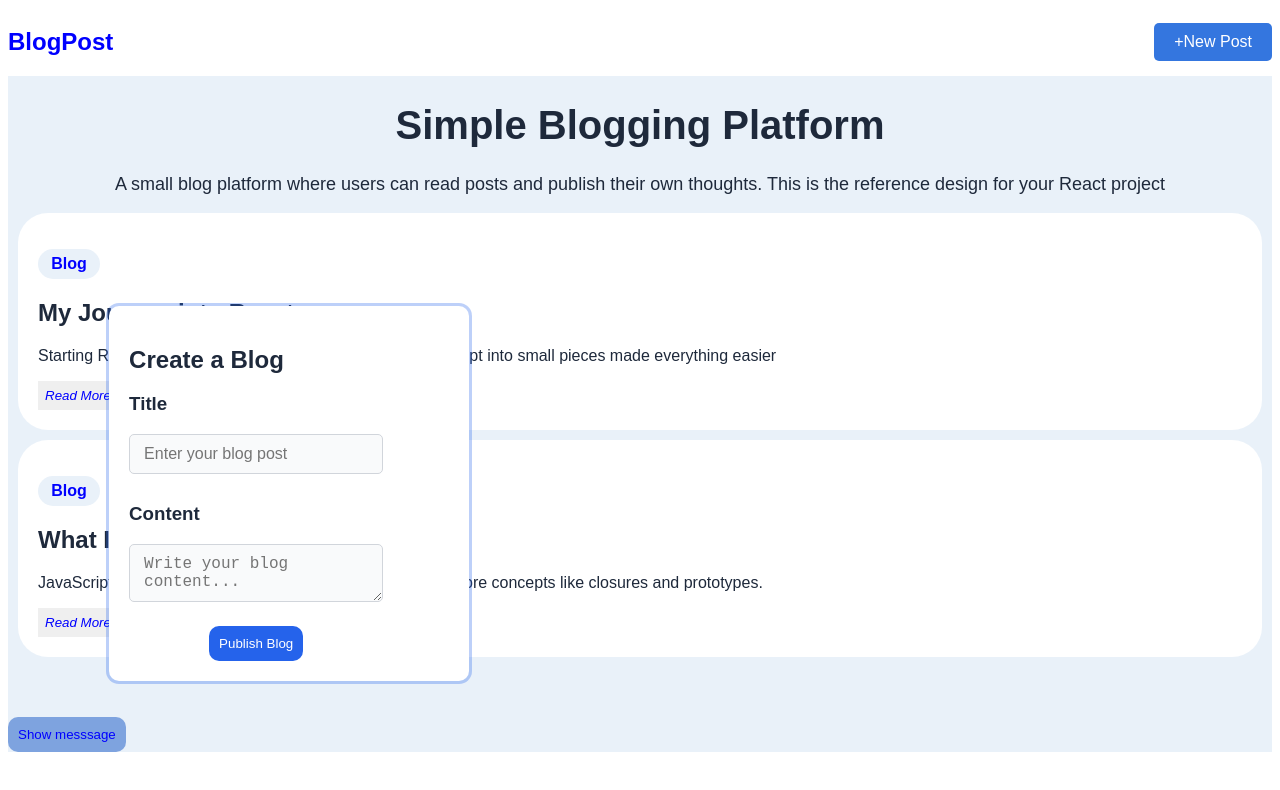
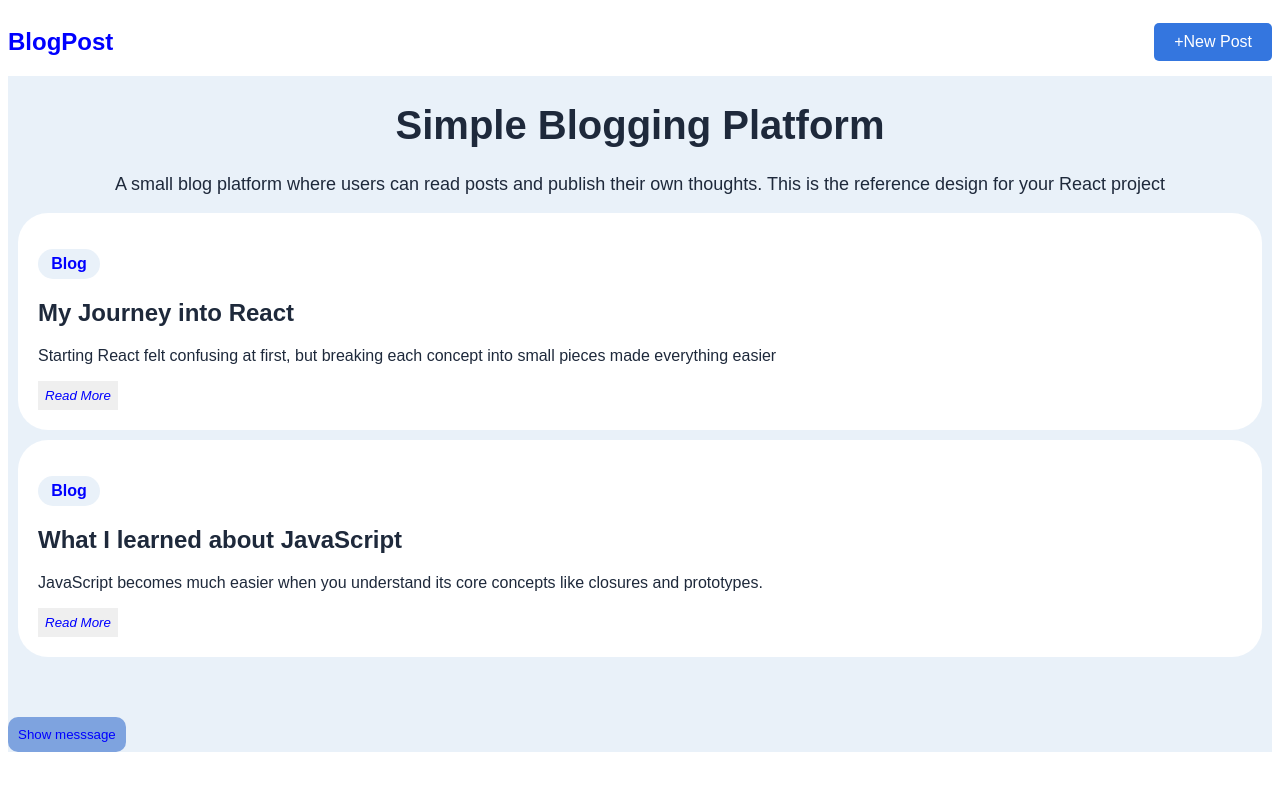
Before and after one commit to Ola-mide23/Blog-platform, a React (Vite) app: page / in a window 1280 px wide. Shown: the top 790 px of the page. Built offline with nearby package versions, Linux system fonts and the light colour scheme.

Commit message:
Add new post buttoon done

```diff
--- a/src/App.jsx
+++ b/src/App.jsx
@@ -5,14 +5,12 @@ import viteLogo from './assets/vite.svg'
 import './App.css'
 
 
-function Navbar () {
-
-  const [setform, setSetform] = useState(false)
+function Navbar (props) {
 
   return (
     <nav className="nav-bar">
        <h1>BlogPost</h1>
-       <button className="nav-button" onClick={() => setSetform(!setform)}>+New Post</button>
+       <button className="nav-button" onClick={props.onNewPost}>+New Post</button>
     </nav>
   )
 }
@@ -76,14 +74,16 @@ function Blogcomponent() {
 
 function App() {
 
+  const [setform, setSetform] = useState(false)
+
   return (
     <div className="App">
-      <Navbar />
+      <Navbar onNewPost={() => setSetform(!setform)} />
       <h1 className='simple'>Simple Blogging Platform</h1>
       <p className='simple-blog'>A small blog platform where users can read posts and publish their own thoughts. This is the reference design for your React project</p>
       <Blogcomponent />
       <ClearButton />
-      <NewPost />
+      {setform && <NewPost />}
     </div>
   )
 }
```
